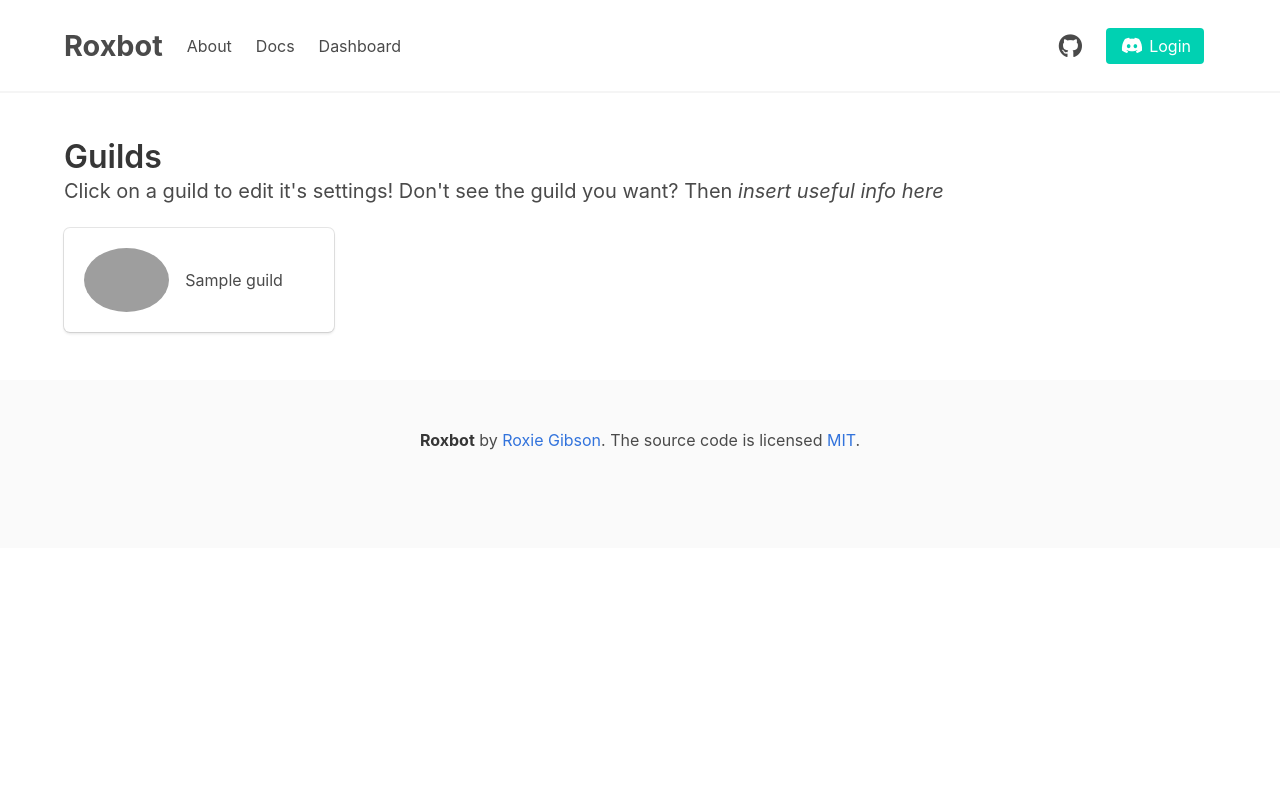
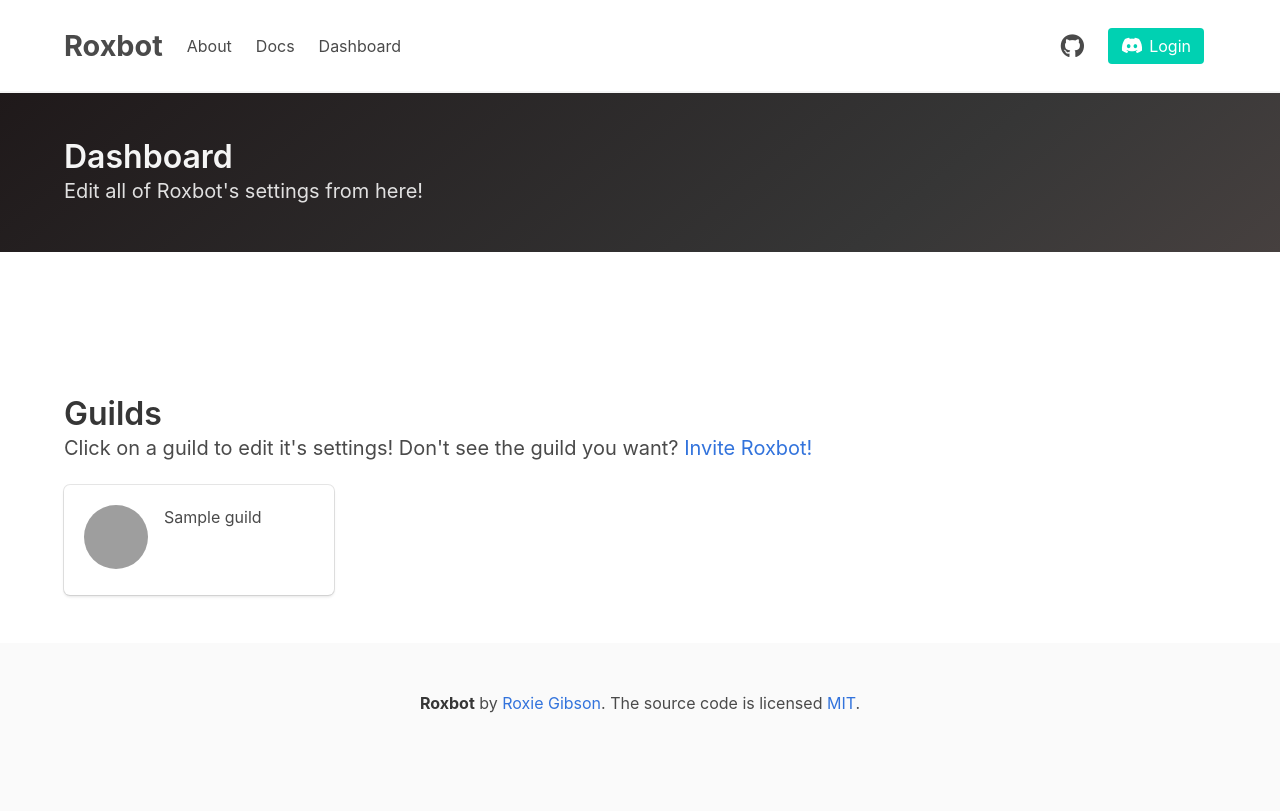
Before and after one commit to Roxxers/roxbot, a Python web app: template webapp/templates/dashboard.html in a window 1280 px wide. Before the commit the page ends 450 px from the top, so only its background shows below. Run offline with Jinja, Linux system fonts and the light colour scheme; the template is opened without the code that fills it: most values are stand-ins (such as "Sample title", 1, 10 or a date in 2020); some libraries are stand-ins or nearby versions; grey boxes are pictures that could not be loaded.

Commit message:
added more to home page and lots of small changes

```diff
--- a/webapp/templates/base/footer.html
+++ b/webapp/templates/base/footer.html
@@ -2,7 +2,7 @@
 <footer class="footer">
   <div class="content has-text-centered">
     <p>
-      <strong>Roxbot</strong> by <a href="https://jgthms.com">Roxie Gibson</a>. The source code is licensed
+      <strong>Roxbot</strong> by <a href="https://github.com/Roxxers">Roxie Gibson</a>. The source code is licensed
       <a href="http://opensource.org/licenses/mit-license.php">MIT</a>.
     </p>
   </div>
--- a/webapp/templates/base/nav.html
+++ b/webapp/templates/base/nav.html
@@ -46,8 +46,10 @@
             </div>
             {% else %}
             <div class="navbar-item">
-                <div class="buttons">
-                    <a class="button is-primary discord-login" href='{{ url_for(".login") }}'><span id="discord-login-logo" class="fab fa-discord"></span> Login</a>
+                <div class="field is-grouped">
+                    <p class="control">
+                    <a class="button is-primary" href='{{ url_for(".login") }}'><i id="discord-login-logo" class="fab fa-discord"></i> Login</a>
+                    </p>
                 </div>
             </div>
           {% endif %}
--- a/webapp/templates/base/styles.html
+++ b/webapp/templates/base/styles.html
@@ -18,7 +18,7 @@
     background-color: #abff00;
   }
   #discord-login-logo {
-    padding: 0 0.35em;
+    padding-right: 0.35em;
     font-size: 1.1rem;
   }
   #discord-invite-logo {
@@ -26,7 +26,7 @@
     font-size: 1.1rem;
   }
   .button.discord-login {
-    padding-left: 0.50em;
+    font-size: 1.1rem;
   }
   .discord-username {
     padding-right: 0.50em
--- a/webapp/templates/dashboard.html
+++ b/webapp/templates/dashboard.html
@@ -3,20 +3,32 @@
 {% block page_name %}Dashboard{% endblock page_name %}
 
 {% block content %}
-
-<section class="section">
+<main>
+  <section id="header" class="hero is-dark is-bold">
+    <div class="hero-body">
       <div class="container">
-    <h1 class="title =">Guilds</h1>
+        <h1 class="title">
+          Dashboard
+        </h1>
         <h2 class="subtitle">
-      Click on a guild to edit it's settings! Don't see the guild you want? Then <i>insert useful info here</i>
+          Edit all of Roxbot's settings from here!
         </h2>
+      </div>
+    </div>
+  </section>
+  <section id="instance" class="section"></section>
+  <section id="guilds" class="section">
+    <div class="container">
+      <h2 class="title">Guilds</h2>
+      <h3 class="subtitle">
+        Click on a guild to edit it's settings! Don't see the guild you want? <a href="{{ invite_url }}">Invite Roxbot!</a>
+      </h3>
       <div class="columns is-desktop is-multiline">
         {% for guild in guilds  %}
           <div class="column is-one-quarter">
-          <a class="box" href="{{ url_for('guild_page', guild_id=guild['id']) }}">
+            <a class="box guild-card" href="{{ url_for('guild_page', guild_id=guild['id']) }}">
               <article class="media">
                 <figure class="media-left">
-                <p class="image">
                     {% if guild['icon'] != none %}
                       {% if guild['icon'].startswith('a_') %}
                         <img class="avatar guild-icon" src="{{ IMAGE_BASE_URL }}icons/{{ guild['id'] }}/{{ guild['icon'] }}.gif?size=64" alt="{{ guild['name'][0].upper() }}">
@@ -26,15 +38,13 @@
                     {% else %}
                       <div class="avatar guild-icon guild-icon-backup"></div>
                     {% endif %}
-                </p>
                 </figure>
-              <div class="media-content guild-card">
+                <div class="media-content guild-content">
                   <div class="content">
                     <p >{{ guild['name'] }}</p>
                   </div>
                 </div>
                 <div class="media-right">
-
                 </div>
               </article>
             </a>
@@ -43,4 +53,5 @@
       </div>
     </div>
   </section>
+</main>
 {% endblock content %}
```
Also changed, not shown: webapp/routes.py (+27 -6 lines), webapp/templates/index.html (+19 -1 lines), webapp/config.py (line endings or trailing spaces). Lines whose indentation alone changed are shown as unchanged.
